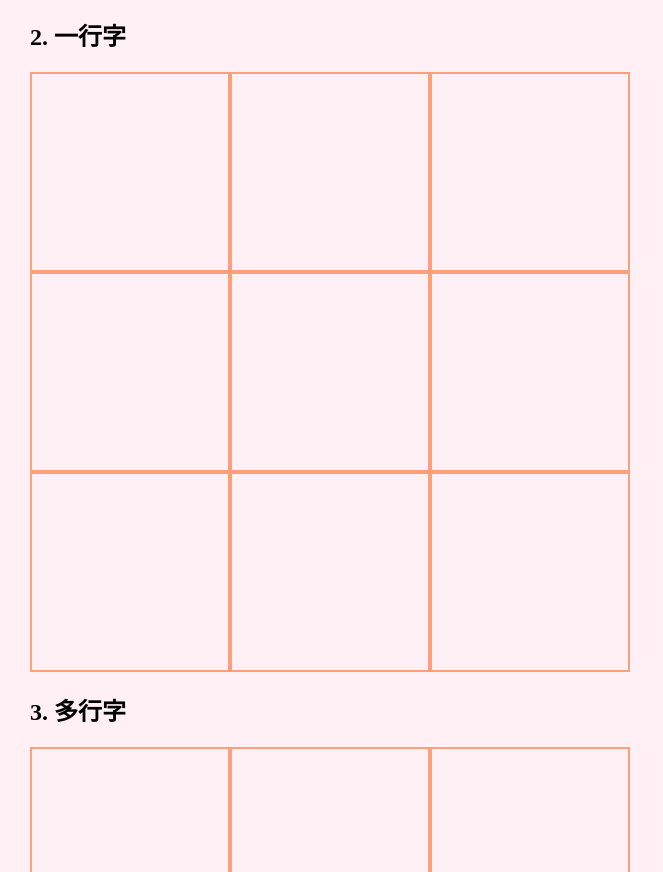
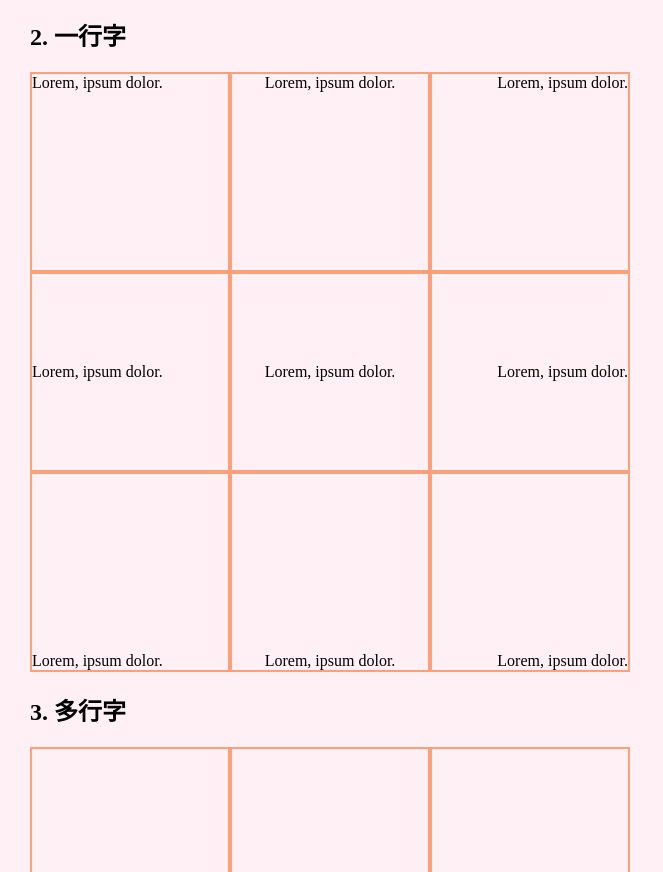
Before and after one commit to Jamixcs/nineDragon, a plain HTML site: page index.html in a window 1280 px wide. Shown: the part 755-1627 px from the top of the page, without its empty margins (0-663 px from the left). Drawn offline with Linux system fonts and the light colour scheme.

Commit message:
Features:finished the section2

```diff
--- a/index.html
+++ b/index.html
@@ -48,35 +48,35 @@
         <div class="second-section">
             <div class="container">
                 <div class="box">
-                    <span class="text"></span>
+                    <span class="text">Lorem, ipsum dolor.</span>
                 </div>
                 <div class="box">
-                    <span class="text"></span>
+                    <span class="text">Lorem, ipsum dolor.</span>
                 </div>
                 <div class="box">
-                    <span class="text"></span>
+                    <span class="text">Lorem, ipsum dolor.</span>
                 </div>
             </div>
             <div class="container">
                 <div class="box">
-                    <span class="text"></span>
+                    <span class="text">Lorem, ipsum dolor.</span>
                 </div>
                 <div class="box">
-                    <span class="text"></span>
+                    <span class="text">Lorem, ipsum dolor.</span>
                 </div>
                 <div class="box">
-                    <span class="text"></span>
+                    <span class="text">Lorem, ipsum dolor.</span>
                 </div>
             </div>
             <div class="container">
                 <div class="box">
-                    <span class="text"></span>
+                    <span class="text">Lorem, ipsum dolor.</span>
                 </div>
                 <div class="box">
-                    <span class="text"></span>
+                    <span class="text">Lorem, ipsum dolor.</span>
                 </div>
                 <div class="box">
-                    <span class="text"></span>
+                    <span class="text">Lorem, ipsum dolor.</span>
                 </div>
             </div>
         </div>
--- a/style.css
+++ b/style.css
@@ -11,6 +11,16 @@ div[class$="section"]{
 }
 .first-section .container .box{
   display: flex;
+}
+.box{
+    border: 2px solid #FFA07A;
+    height: 200px;
+    width: 200px;
+}
+.square{
+    width: calc(200px / 3);
+    height: calc(200px / 3);
+    background-color: #778899;
 }
 .first-section .container:nth-child(2) .box{
   justify-content: center;
@@ -28,13 +38,19 @@ div[class$="section"]{
       flex-wrap:wrap;
 /*  align-items: end; */
 }
-.box{
-    border: 2px solid #FFA07A;
-    height: 200px;
-    width: 200px;
-}
-.square{
-    width: calc(200px / 3);
-    height: calc(200px / 3);
-    background-color: #778899;
-}
+
+.second-section .container:nth-child(2) .box {
+    text-align: center;
+  }
+  .second-section .container:nth-child(3) .box {
+    text-align: end;
+  }
+  .second-section .container .box:nth-child(2) {
+    line-height: calc(200px - 4px);
+    /* display: table-cell;
+    vertical-align: center; */
+  }
+  .second-section .container .box:nth-child(3) {
+    display: table-cell;
+    vertical-align: bottom;
+  }
```
